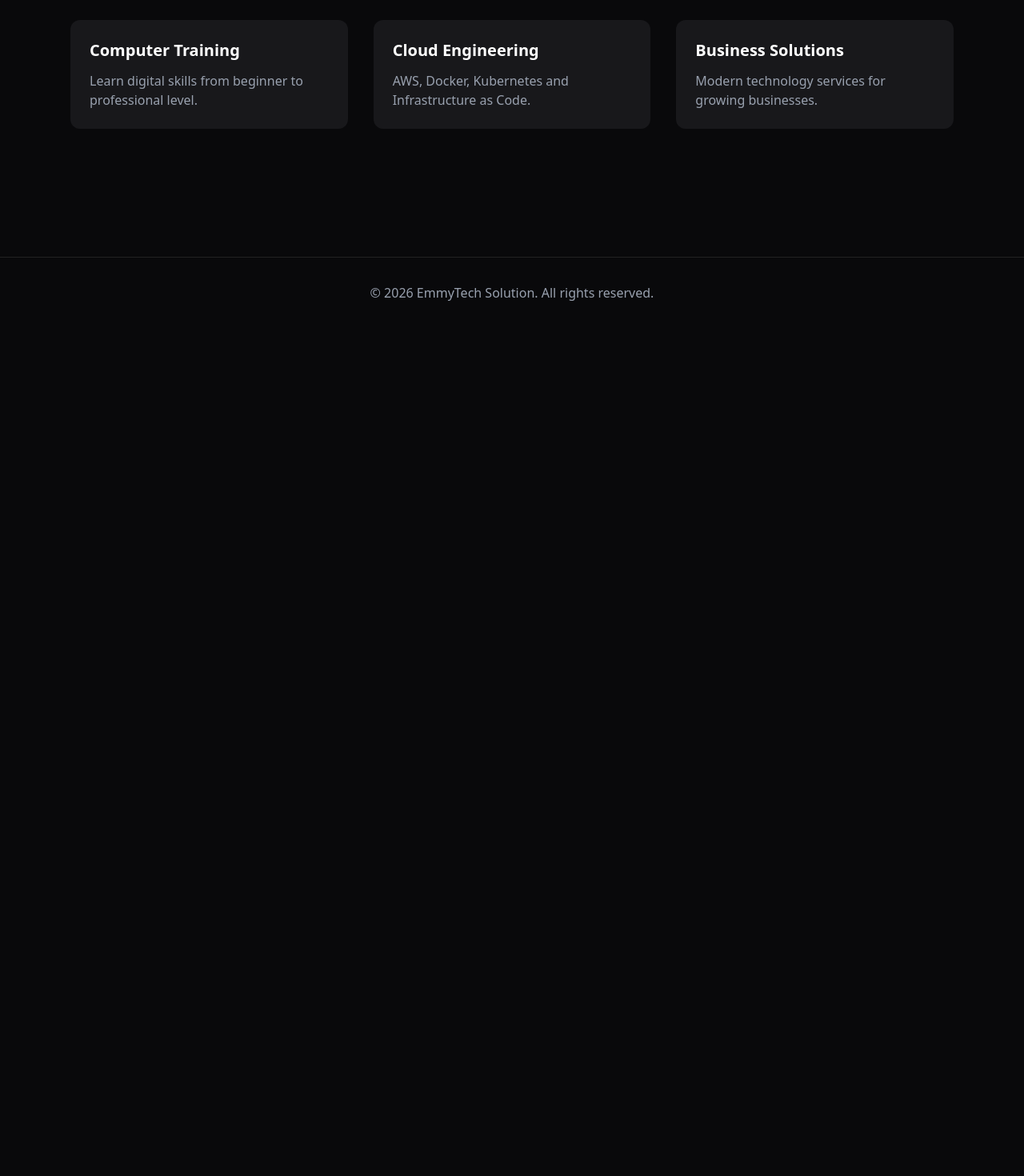
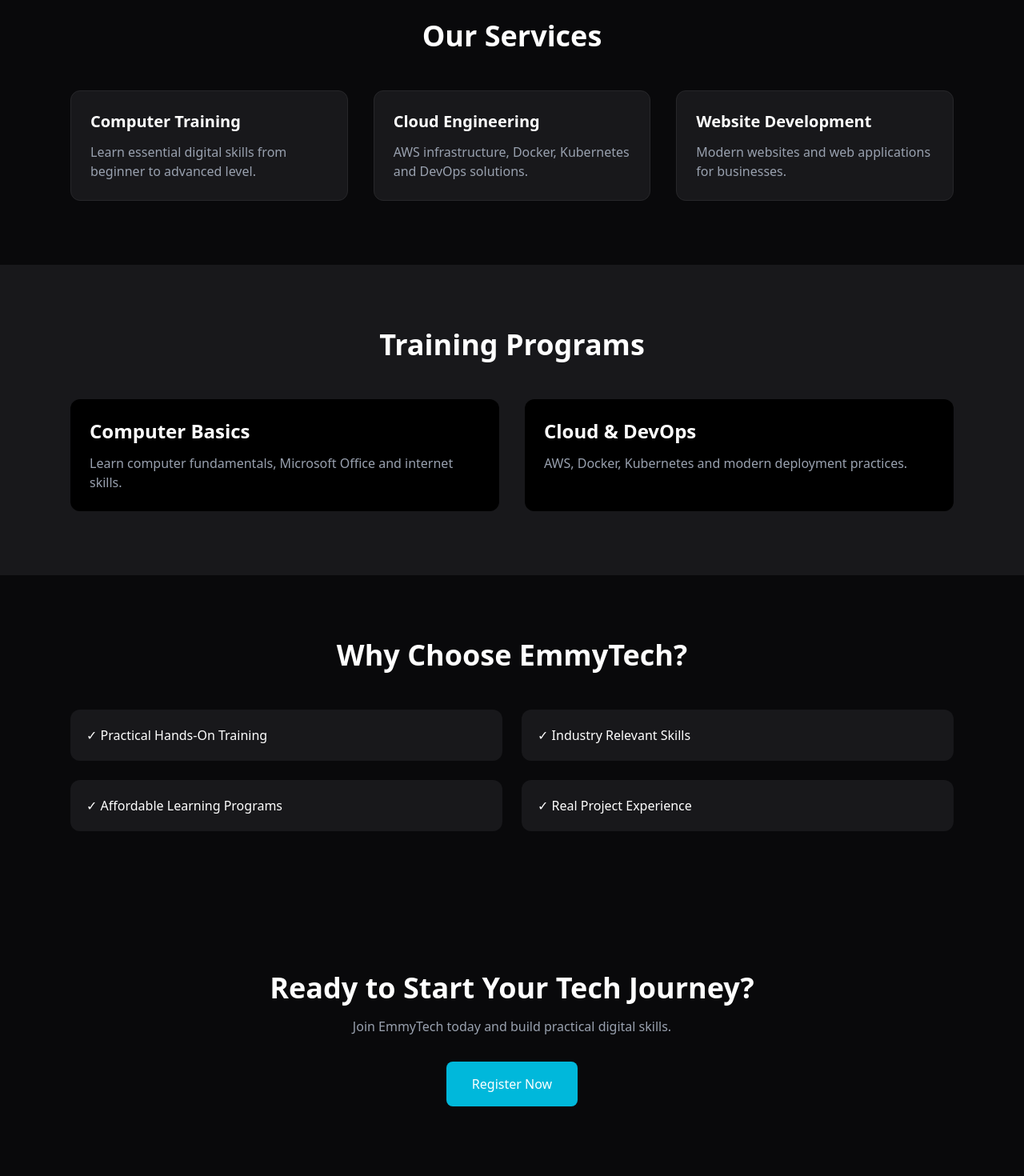
Before and after one commit to Emmanuel-Imeh/EmmyTechSolution, a Next.js app: page / in a window 1280 px wide. Shown: the part 760-2230 px from the top of the page at 80% size. Before the commit the page ends 1170 px from the top, so only its background shows below. Built offline with nearby package versions, Linux system fonts and the light colour scheme.

Commit message:
fix: update layout and page components

```diff
--- a/app/page.js
+++ b/app/page.js
@@ -1,50 +1,17 @@
 import Hero from "../components/Hero";
+import ServicesSection from "../components/ServicesSection";
+import TrainingSection from "../components/TrainingSection";
+import WhyChooseUs from "../components/WhyChooseUs";
+import CTA from "../components/CTA";
 
 export default function Home() {
   return (
     <>
       <Hero />
-
-      <section className="max-w-6xl mx-auto px-6 py-20">
-
-        <div className="grid md:grid-cols-3 gap-8">
-
-          <div className="bg-zinc-900 p-6 rounded-xl">
-            <h3 className="text-xl font-bold">
-              Computer Training
-            </h3>
-
-            <p className="mt-3 text-gray-400">
-              Learn digital skills from beginner
-              to professional level.
-            </p>
-          </div>
-
-          <div className="bg-zinc-900 p-6 rounded-xl">
-            <h3 className="text-xl font-bold">
-              Cloud Engineering
-            </h3>
-
-            <p className="mt-3 text-gray-400">
-              AWS, Docker, Kubernetes and
-              Infrastructure as Code.
-            </p>
-          </div>
-
-          <div className="bg-zinc-900 p-6 rounded-xl">
-            <h3 className="text-xl font-bold">
-              Business Solutions
-            </h3>
-
-            <p className="mt-3 text-gray-400">
-              Modern technology services for
-              growing businesses.
-            </p>
-          </div>
-
-        </div>
-
-      </section>
+      <ServicesSection />
+      <TrainingSection />
+      <WhyChooseUs />
+      <CTA />
     </>
   );
 }
--- /dev/null
+++ b/components/CTA.js
@@ -0,0 +1,24 @@
+import Link from "next/link";
+
+export default function CTA() {
+  return (
+    <section className="py-24 text-center">
+
+      <h2 className="text-4xl font-bold">
+        Ready to Start Your Tech Journey?
+      </h2>
+
+      <p className="mt-4 text-gray-400">
+        Join EmmyTech today and build practical digital skills.
+      </p>
+
+      <Link
+        href="/register"
+        className="inline-block mt-8 bg-cyan-500 px-8 py-4 rounded-lg font-medium"
+      >
+        Register Now
+      </Link>
+
+    </section>
+  );
+}
--- /dev/null
+++ b/components/ServicesSection.js
@@ -0,0 +1,46 @@
+export default function ServicesSection() {
+  const services = [
+    {
+      title: "Computer Training",
+      description:
+        "Learn essential digital skills from beginner to advanced level.",
+    },
+    {
+      title: "Cloud Engineering",
+      description:
+        "AWS infrastructure, Docker, Kubernetes and DevOps solutions.",
+    },
+    {
+      title: "Website Development",
+      description:
+        "Modern websites and web applications for businesses.",
+    },
+  ];
+
+  return (
+    <section className="max-w-6xl mx-auto px-6 py-20">
+
+      <h2 className="text-4xl font-bold text-center mb-12">
+        Our Services
+      </h2>
+
+      <div className="grid md:grid-cols-3 gap-8">
+        {services.map((service) => (
+          <div
+            key={service.title}
+            className="bg-zinc-900 p-6 rounded-xl border border-zinc-800"
+          >
+            <h3 className="text-xl font-semibold">
+              {service.title}
+            </h3>
+
+            <p className="mt-3 text-gray-400">
+              {service.description}
+            </p>
+          </div>
+        ))}
+      </div>
+
+    </section>
+  );
+}
--- /dev/null
+++ b/components/TrainingSection.js
@@ -0,0 +1,41 @@
+export default function TrainingSection() {
+  return (
+    <section className="bg-zinc-900 py-20">
+
+      <div className="max-w-6xl mx-auto px-6">
+
+        <h2 className="text-4xl font-bold text-center">
+          Training Programs
+        </h2>
+
+        <div className="grid md:grid-cols-2 gap-8 mt-12">
+
+          <div className="bg-black p-6 rounded-xl">
+            <h3 className="text-2xl font-semibold">
+              Computer Basics
+            </h3>
+
+            <p className="mt-3 text-gray-400">
+              Learn computer fundamentals,
+              Microsoft Office and internet skills.
+            </p>
+          </div>
+
+          <div className="bg-black p-6 rounded-xl">
+            <h3 className="text-2xl font-semibold">
+              Cloud & DevOps
+            </h3>
+
+            <p className="mt-3 text-gray-400">
+              AWS, Docker, Kubernetes and
+              modern deployment practices.
+            </p>
+          </div>
+
+        </div>
+
+      </div>
+
+    </section>
+  );
+}
--- /dev/null
+++ b/components/WhyChooseUs.js
@@ -0,0 +1,31 @@
+export default function WhyChooseUs() {
+  const reasons = [
+    "Practical Hands-On Training",
+    "Industry Relevant Skills",
+    "Affordable Learning Programs",
+    "Real Project Experience",
+  ];
+
+  return (
+    <section className="max-w-6xl mx-auto px-6 py-20">
+
+      <h2 className="text-4xl font-bold text-center">
+        Why Choose EmmyTech?
+      </h2>
+
+      <div className="grid md:grid-cols-2 gap-6 mt-12">
+
+        {reasons.map((reason) => (
+          <div
+            key={reason}
+            className="bg-zinc-900 p-5 rounded-xl"
+          >
+            ✓ {reason}
+          </div>
+        ))}
+
+      </div>
+
+    </section>
+  );
+}
```
